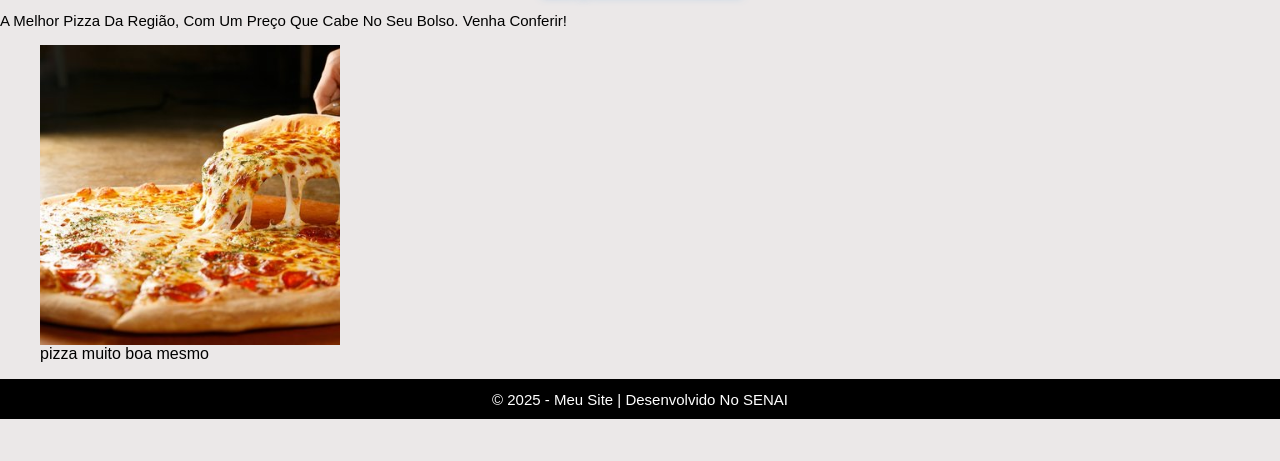
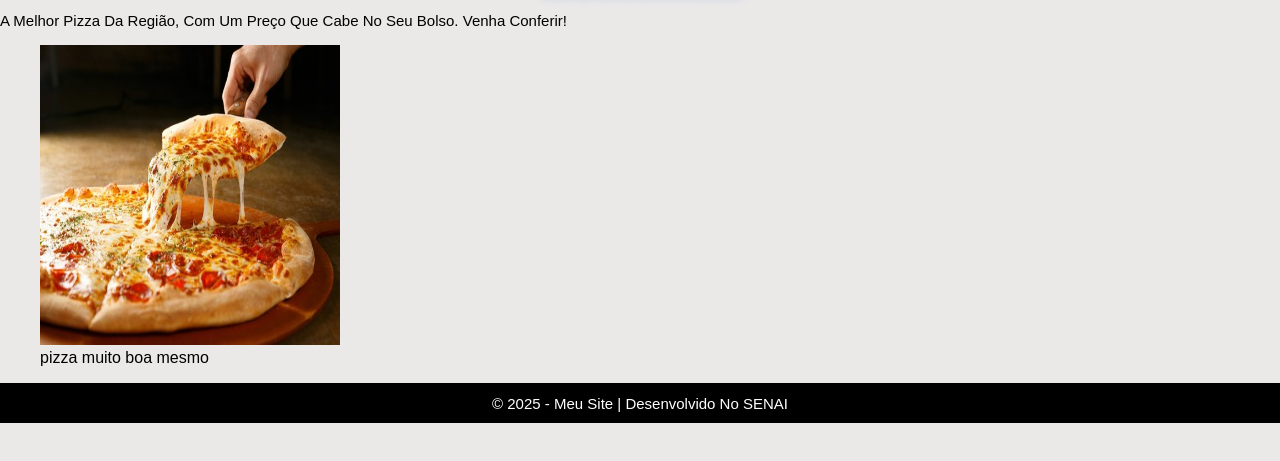
Before and after one commit to mwendell21/projeto, a plain HTML site: page index.html in a window 1280 px wide. Shown: the part 125-586 px from the top of the page. Drawn offline with Linux system fonts and the light colour scheme.

Commit message:
Add files via upload

```diff
--- a/index.html
+++ b/index.html
@@ -27,7 +27,8 @@
     </p>
 
     <figure>
-    <div id="imagem">
+    <div>
+      <img src="Imagens/imagem-pizza.jpg" alt="Imagem de uma pizza" id="imagem">
     </div>
     <figcaption>pizza muito boa mesmo</figcaption>
     </figure>
```
